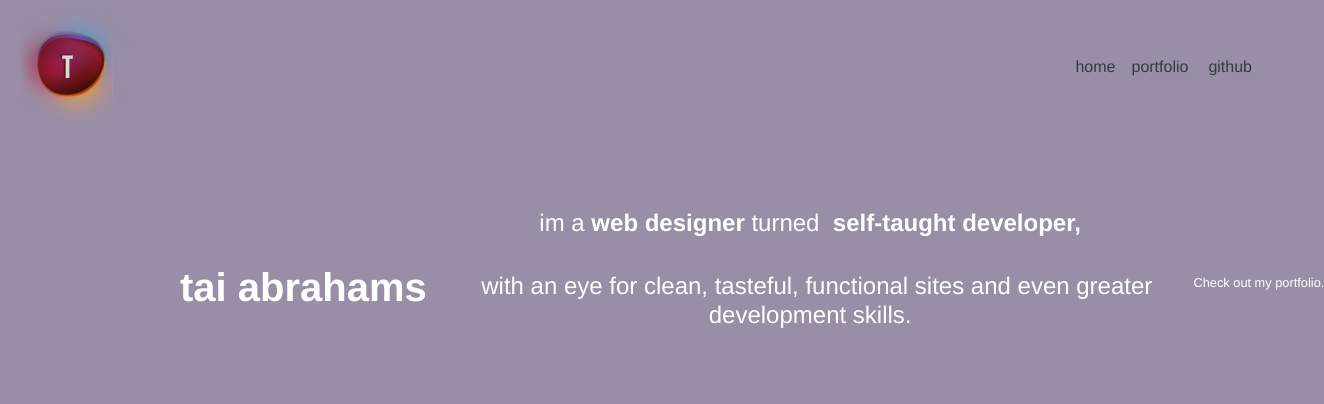
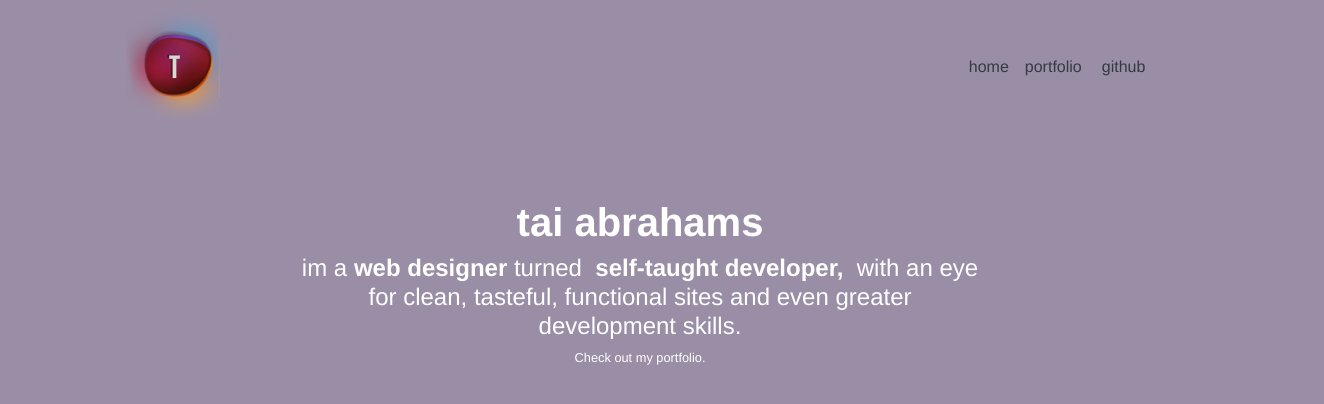
Before and after one commit to tai-abrahams/tai-abrahams.github.io, a React app: page / in a window 1280 px wide. Shown: the top 404 px of the page, 1324 px wide, since content can reach past the window. Built offline with nearby package versions, Linux system fonts and the light colour scheme.

Commit message:
homepage bootstrap

```diff
--- a/package.json
+++ b/package.json
@@ -59,5 +59,5 @@
   "bugs": {
     "url": "https://github.com/tai-abrahams/tai-abrahams.github.io/issues"
   },
-  "homepage": "https://www.tai-abrahams.github.io"
+  "homepage": "https://tai-abrahams.github.io"
 }
--- a/src/App.js
+++ b/src/App.js
@@ -31,9 +31,9 @@ const App = () => {
     return(
         <div>
             <Router>
-                <div className="App">
+                <div className="App col-12 m-0 p-0">
                 <NavBar routes={routes} />
-                <Container className='mt-0'>
+                <Container className='col-12 m-0 p-0'>
                    { routes.map(({path, Component}) => (
                        <Switch>
                            <Route key={path} exact path={path}>
--- a/src/components/Main.js
+++ b/src/components/Main.js
@@ -3,12 +3,15 @@ import React from 'react';
 
 const Main = () => {
     return(
-        <div className="container-fluid col-sm-10 justify-content-center align-items-center d-flex flex-wrap mt-0 mb-5 flex-column">
-            <h1 className="d-flex flex-basis justify-content-center text-white font-weight-bold">tai abrahams</h1>
-            <h4 className="d-flex flex-wrap col-10 text-white justify-content-center text-center">
-                im a&nbsp;<b>web designer</b>&nbsp;turned &nbsp;<b> self-taught developer,</b>&nbsp; with an eye for clean, tasteful, functional sites and even greater development skills.
-            </h4>
-            <small className="text-white text-center"><p>Check out my portfolio.</p></small>
+        <div className="col-9 col-md-7 ml-auto mr-auto mt-0 p-0 mb-5">
+            <div className="row col-12 ml-auto mr-auto">
+                <h1 className="col-12 p-0 text-center text-white font-weight-bold">tai abrahams</h1>
+                <h4 className="col-12 mr-auto ml-auto text-white text-center">
+                im a&nbsp;<b>web designer</b>&nbsp;turned &nbsp;<b>self-taught developer,</b>&nbsp; with an eye for clean, tasteful, functional sites and even greater development skills.
+                </h4>
+                <small className="col-12 text-white text-center"><p>Check out my portfolio.</p></small>
+            </div>
+
         </div>
     )
 }
--- a/src/components/NavBar.js
+++ b/src/components/NavBar.js
@@ -13,8 +13,8 @@ const NavBar = ({ routes }) => {
     }
 
     return(
-        <div className="w-100 p-0">
-           <Navbar className="">
+        <div className="row col-12 ml-0 mr-0 h-25 p-0">
+           <Navbar className="col-10 mr-auto ml-auto">
                     <Navbar.Brand>
                         <img src={logo} />
                     </Navbar.Brand>
--- a/src/css/app.css
+++ b/src/css/app.css
@@ -6,9 +6,4 @@ body{
 
 .App{
     font-family: Helvetica, sans-serif, arial;
-    display:flex;
-    flex-wrap: wrap;
-    align-items: center;
-    flex-direction: row;
-    flex:1;
 }
```
Also changed, not shown: 3 other files (tests, documents, lock files or other folders).
